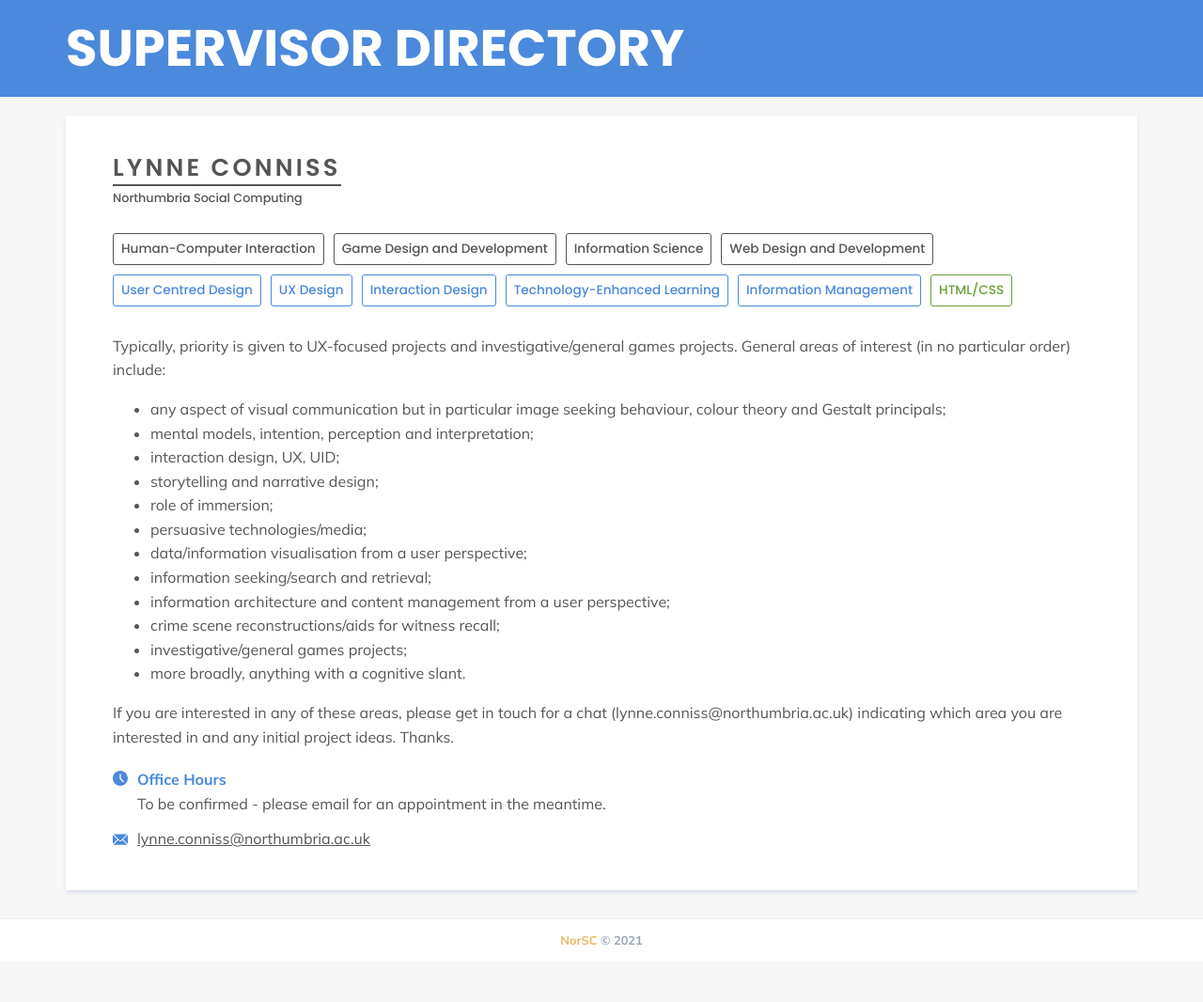
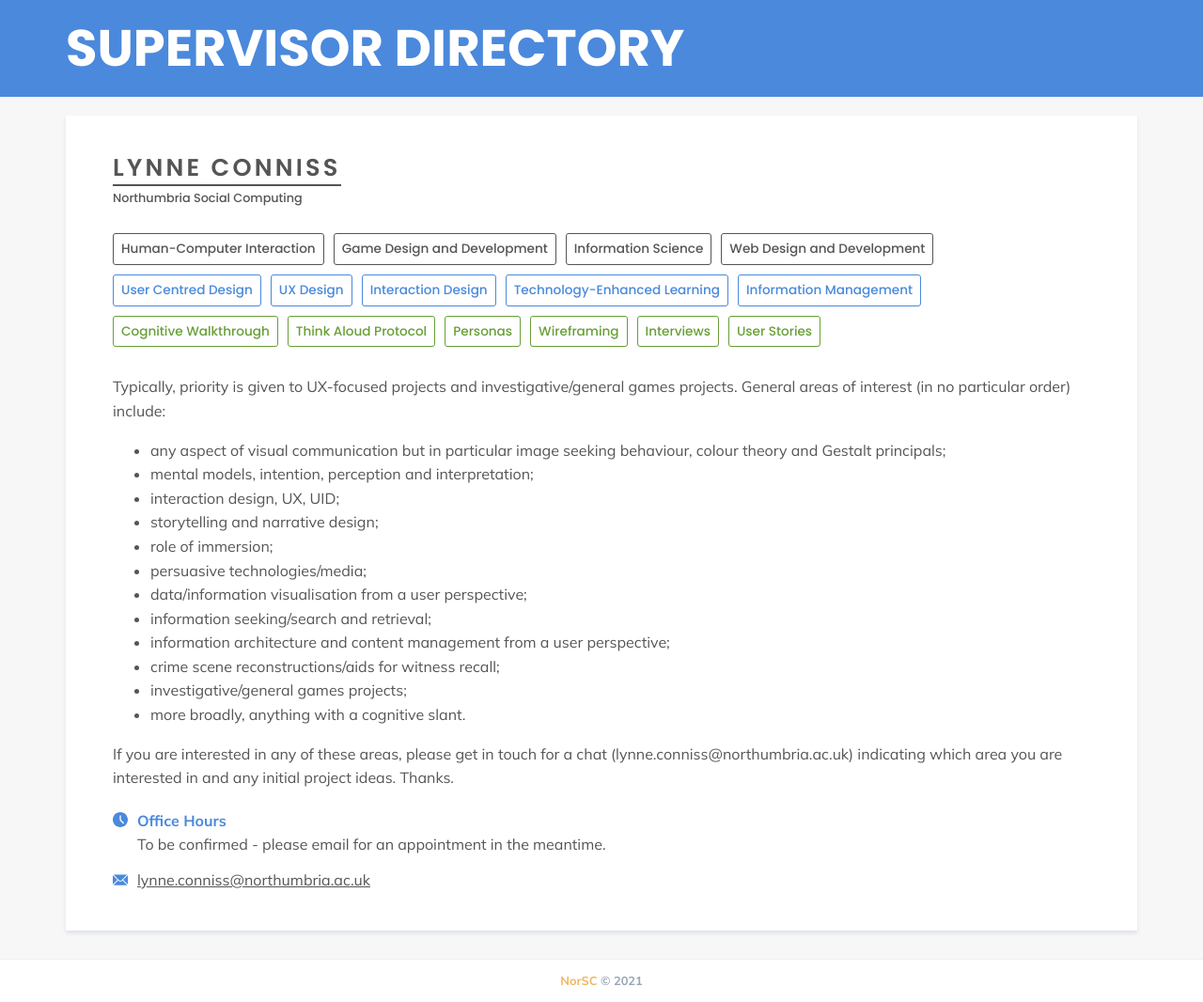
Before and after one commit to NorSC/supervisor-search, a Jekyll site: the page built from _supervisors/lynne-conniss.md, in a window 1280 px wide. Shown: the whole page at 94% size. Built offline with Jekyll 4.4.1, drawn with Linux system fonts in a browser that asks for light colours; a script that is not in the unit is left out; before the commit the page ends 1023 px from its top, so only the background shows below that.

Commit message:
Update Supervisors “lynne-conniss”

```diff
--- a/_supervisors/lynne-conniss.md
+++ b/_supervisors/lynne-conniss.md
@@ -17,7 +17,12 @@ additional_keywords:
   - Technology-Enhanced Learning
   - Information Management
 technologies_languages:
-  - HTML/CSS
+  - Cognitive Walkthrough
+  - Think Aloud Protocol
+  - Personas
+  - Wireframing
+  - Interviews
+  - User Stories
 additional_details: >-
   Typically, priority is given to UX-focused projects and investigative/general
   games projects. General areas of interest (in no particular order) include:
```
